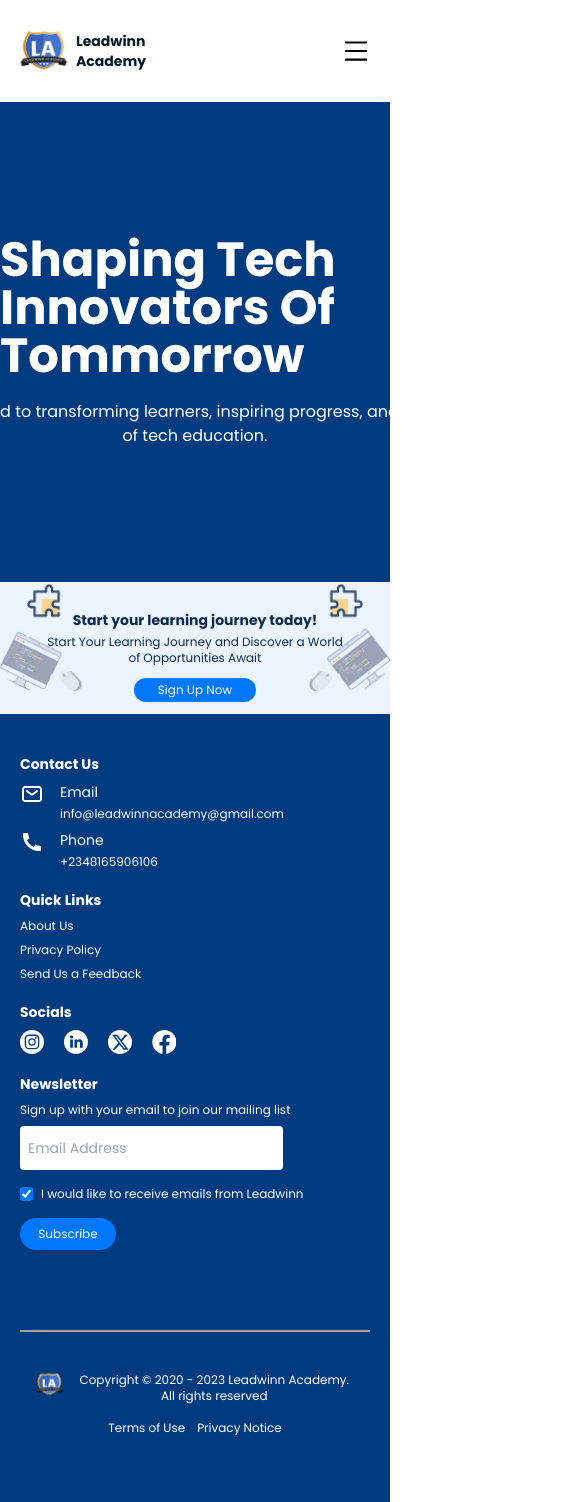
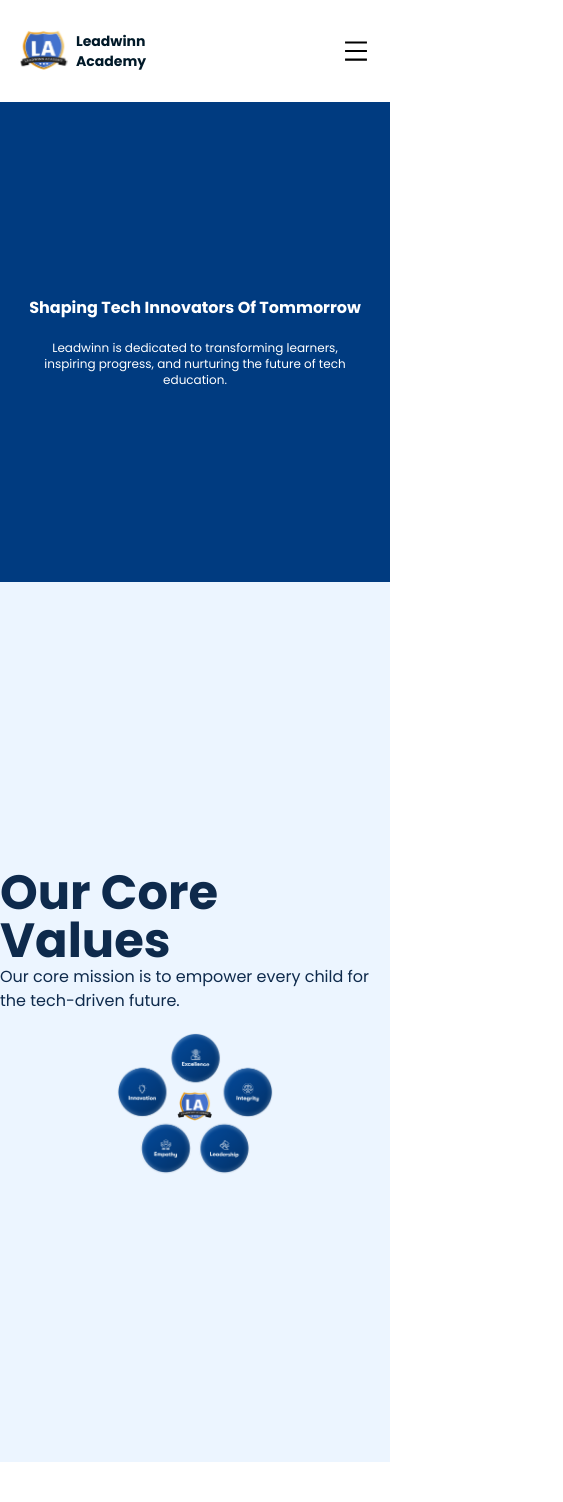
Before and after one commit to Adeleyeha-17/Leadwinn-Academy, a React (Vite) app: page /about in a window 390 px wide. Shown: the top 1502 px of the page, 563 px wide, since content can reach past the window. Built offline with nearby package versions, Linux system fonts and the light colour scheme.

Commit message:
completed the innovators component

```diff
--- /dev/null
+++ b/src/components/Innovators/Innovators.tsx
@@ -0,0 +1,17 @@
+
+export const Innovators:React.FC = () => {
+  return (
+    <div>
+      <div className="bg-footer-blue flex flex-col justify-center items-center h-[30rem] text-white font-poppins">
+        <h1 className="text-base sm:text-3xl xl:text-5xl font-semibold mb-5">
+        Shaping Tech Innovators Of Tommorrow
+        </h1>
+
+        <h4 className="text-xs sm:text-sm xl:text-base w-[20rem] sm:w-[30rem] xl:w-[46rem] text-center">
+        Leadwinn is dedicated to transforming learners, inspiring progress, and nurturing the future of tech education.
+        </h4>
+
+      </div>
+    </div>
+  )
+}
--- /dev/null
+++ b/src/components/Innovators/index.tsx
@@ -0,0 +1,3 @@
+import { Innovators } from "./Innovators";
+
+export default Innovators;
--- /dev/null
+++ b/src/components/Values/Values.tsx
@@ -0,0 +1,11 @@
+
+export const Values = () => {
+  return (
+    <div className="bg-nav-blue h-[55rem] mb-10 flex flex-col justify-center items-center font-poppins text-head-black">
+      <h1 className="text-5xl font-semibold">Our Core Values</h1>
+      <h4 className="text-base mb-5">Our core mission is to empower every child for the tech-driven future.</h4>
+
+      <img src="./values.png" alt="Core values" className="w-2/5"/>
+    </div>
+  )
+}
--- /dev/null
+++ b/src/components/Values/index.tsx
@@ -0,0 +1,3 @@
+import { Values } from "./Values";
+
+export default Values;
--- a/src/pages/About.tsx
+++ b/src/pages/About.tsx
@@ -1,24 +1,19 @@
+import Innovators from "../components/Innovators"
 import Learning from "../components/Learning"
+import Values from "../components/Values"
 
 export const About = () => {
   return (
     <div>
 
-      <div className="bg-footer-blue flex flex-col justify-center items-center h-[30rem] text-white font-poppins">
-        <h1 className="text-5xl font-semibold mb-5">
-        Shaping Tech Innovators Of Tommorrow
-        </h1>
-
-        <h4 className="text-base w-[46rem] text-center">
-        Leadwinn is dedicated to transforming learners, inspiring progress, and nurturing the future of tech education.
-        </h4>
-
-      </div>
+      <Innovators />
 
     <div className="flex flex-col justify-between md:px-12 md:py-6 px-5 xl:px-40 md:max-lg:max-w-6xl lg:max-xl:max-w-7xl font-poppins">
 
     </div>
 
+      <Values />
+
       <Learning />
     </div>
   )
```
Also changed, not shown: public/values.png (added).
